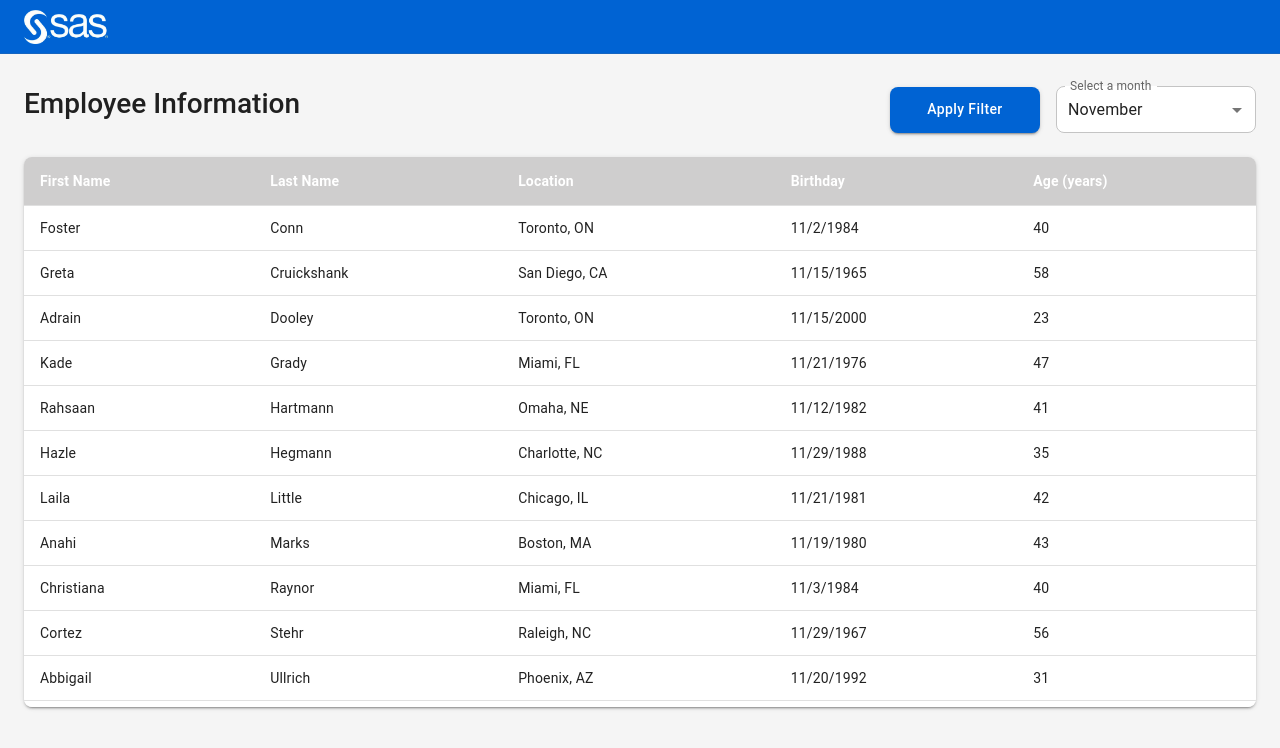
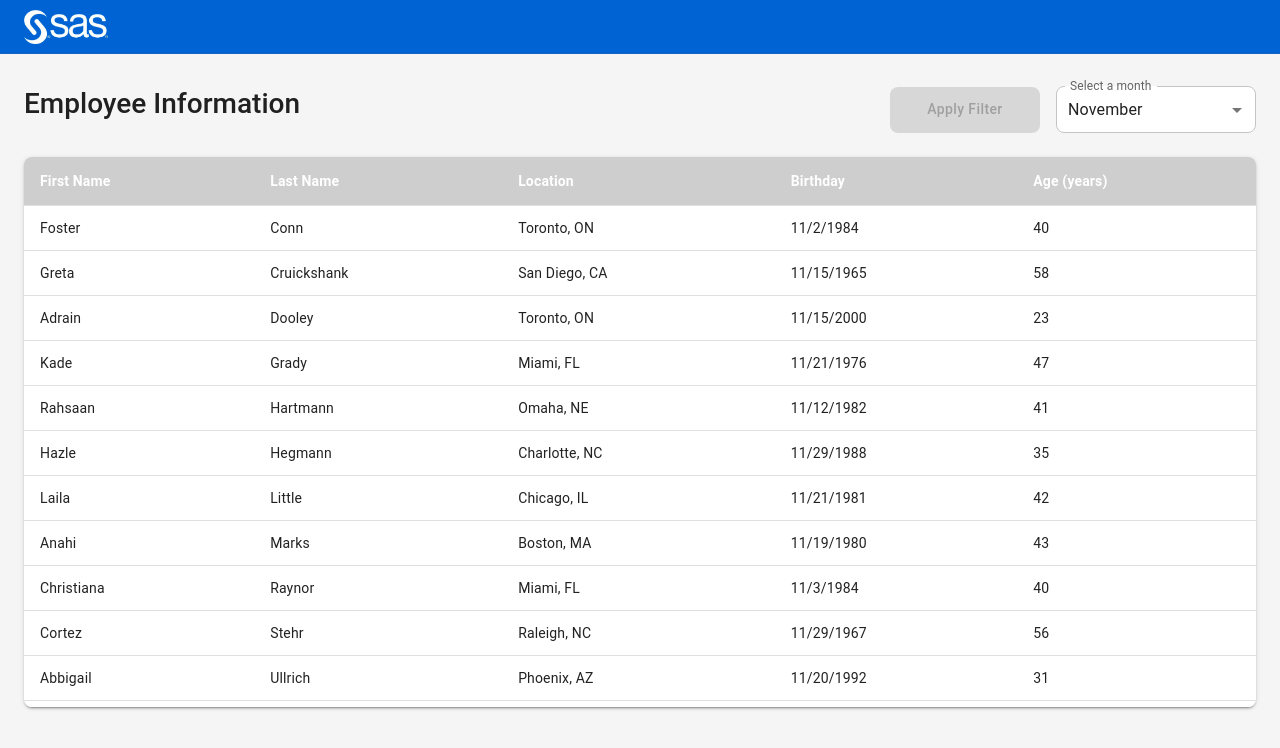
Before and after one commit to lounes-h/sas-employee-information, a React (Create React App) app: page / in a window 1280 px wide. Shown: the top 748 px of the page. Built offline with nearby package versions, Linux system fonts and the light colour scheme.

Commit message:
feat: button click handler

```diff
--- a/src/components/MonthSelector/index.tsx
+++ b/src/components/MonthSelector/index.tsx
@@ -10,7 +10,14 @@ const months = [
 ];
 
 export const MonthSelector: React.FC = () => {
-  const { selectedMonth, setSelectedMonth } = useEmployeeContext();
+
+  const {
+    selectedMonth,
+    appliedFilterMonth,
+    setSelectedMonth,
+    applyFilter,
+    isLoading
+  } = useEmployeeContext();
 
   return (
     <StyledWrapper>
@@ -18,7 +25,8 @@ export const MonthSelector: React.FC = () => {
         Employee Information
       </Typography>
       <StyledFilterWrapper>
-        <StyledFilterButton variant="contained" color="primary">Apply Filter</StyledFilterButton>
+        <StyledFilterButton variant="contained" color="primary" onClick={applyFilter}
+        disabled={isLoading || selectedMonth === appliedFilterMonth}>Apply Filter</StyledFilterButton>
         <StyledFormControl fullWidth>
           <InputLabel id="month-select-label">Select a month</InputLabel>
           <StyledSelect
--- a/src/contexts/EmployeeContext.tsx
+++ b/src/contexts/EmployeeContext.tsx
@@ -1,4 +1,4 @@
-
+// src/context/EmployeeContext.tsx
 import React, { createContext, useContext } from 'react';
 import { Employee } from '../types/Employee';
 import { Month } from '../types/Month';
@@ -11,7 +11,9 @@ interface EmployeeContextType {
   employees: Employee[];
   filteredEmployees: Employee[];
   selectedMonth: Month;
+  appliedFilterMonth: Month;
   setSelectedMonth: (month: Month) => void;
+  applyFilter: () => void;
   isLoading: boolean;
   error: Error | null;
 }
@@ -19,28 +21,49 @@ interface EmployeeContextType {
 const EmployeeContext = createContext<EmployeeContextType | undefined>(undefined);
 
 export const EmployeeProvider: React.FC<{ children: React.ReactNode }> = ({ children }) => {
-
   const currentMonth = dayjs().format('MMMM') as Month;
 
+  // State for the month selected in dropdown
   const [selectedMonth, setSelectedMonth] = useLocalStorage<Month>(
     'selectedMonth',
+    currentMonth
+  );
+
+  // State for the actually applied filter
+  const [appliedFilterMonth, setAppliedFilterMonth] = useLocalStorage<Month>(
+    'appliedFilterMonth',
     currentMonth
   );
 
   const { employees, isLoading, error } = useEmployees();
 
   const filteredEmployees = React.useMemo(() => {
-    return filterEmployeesByMonth(employees, selectedMonth);
-  }, [employees, selectedMonth]);
+    return filterEmployeesByMonth(employees, appliedFilterMonth);
+  }, [employees, appliedFilterMonth]);
+
+  const applyFilter = React.useCallback(() => {
+    setAppliedFilterMonth(selectedMonth);
+  }, [selectedMonth, setAppliedFilterMonth]);
 
   const value = React.useMemo(() => ({
     employees,
     filteredEmployees,
     selectedMonth,
+    appliedFilterMonth,
     setSelectedMonth,
+    applyFilter,
     isLoading,
     error,
-  }), [employees, filteredEmployees, selectedMonth, isLoading, error]);
+  }), [
+    employees,
+    filteredEmployees,
+    selectedMonth,
+    appliedFilterMonth,
+    setSelectedMonth,
+    applyFilter,
+    isLoading,
+    error
+  ]);
 
   return (
     <EmployeeContext.Provider value={value}>
```
